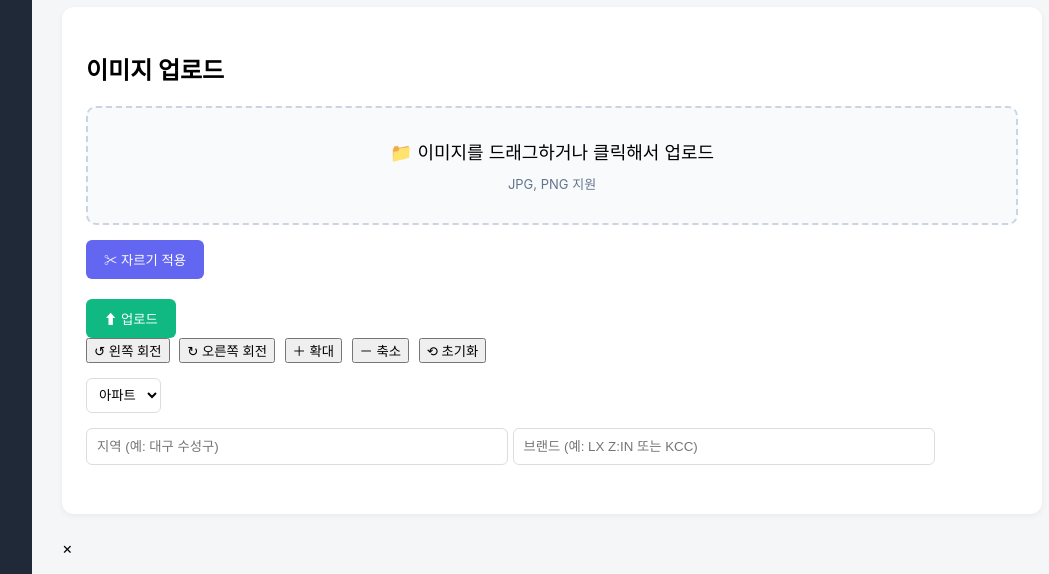
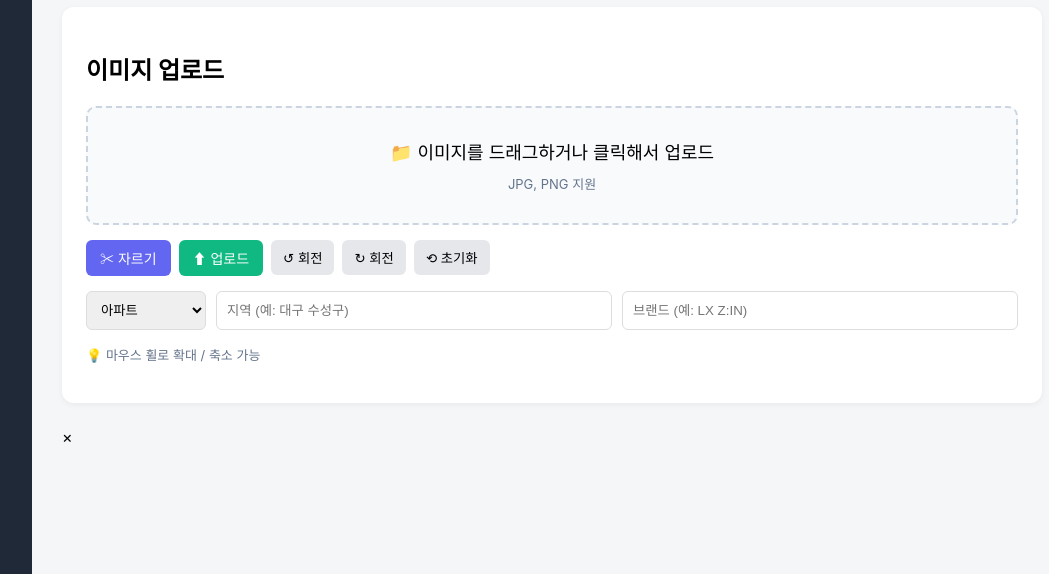
Before and after one commit to hhaening818/SASHI_COMPANY, a Flask app: page /admin_panel in a window 1280 px wide. Shown: the part 553-1127 px from the top of the page, without its empty margins (208-1257 px from the left). Run offline with Flask 3, Linux system fonts and the light colour scheme; the visitor is signed in with stand-in values (Sample User, id 1); data that the repository does not hold is empty; some libraries are stand-ins or nearby versions.

Commit message:
업로드

```diff
--- a/templates/admin.html
+++ b/templates/admin.html
@@ -194,7 +194,7 @@ style="display:none;">
 
 
 <!-- 미리보기 -->
-<div style="margin-bottom:10px;">
+<div style="margin-bottom:15px; text-align:center;">
 
 <div id="image-counter"
 style="
@@ -213,62 +213,105 @@ max-width:400px;
 display:none;
 border-radius:8px;
 box-shadow:0 4px 10px rgba(0,0,0,0.1);
+margin:auto;
 ">
 
 </div>
 
 
-<!-- 자르기 -->
+<!-- ===== 편집 버튼 그룹 ===== -->
+<div style="
+display:flex;
+flex-wrap:wrap;
+gap:8px;
+align-items:center;
+margin-bottom:15px;
+">
+
 <button type="button"
 onclick="cropImage()"
-style="background:#6366f1; color:white; padding:10px 18px; border:none; border-radius:6px;">
-✂ 자르기 적용
+style="
+background:#6366f1;
+color:white;
+border:none;
+padding:8px 14px;
+border-radius:6px;
+cursor:pointer;
+font-size:14px;
+">
+✂ 자르기
 </button>
 
-<br><br>
-
-<!-- 업로드 버튼 -->
 <button type="button"
 onclick="uploadCurrentImage()"
-style="background:#10b981; color:white; padding:10px 18px; border:none; border-radius:6px;">
+style="
+background:#10b981;
+color:white;
+border:none;
+padding:8px 14px;
+border-radius:6px;
+cursor:pointer;
+font-size:14px;
+">
 ⬆ 업로드
 </button>
 
-
-<br>
-<div style="margin-bottom:15px;">
-
-<button type="button" onclick="rotateLeft()" style="margin-right:5px;">
-↺ 왼쪽 회전
+<button type="button"
+onclick="rotateLeft()"
+style="
+background:#e5e7eb;
+border:none;
+padding:8px 12px;
+border-radius:6px;
+cursor:pointer;
+">
+↺ 회전
 </button>
 
-<button type="button" onclick="rotateRight()" style="margin-right:5px;">
-↻ 오른쪽 회전
+<button type="button"
+onclick="rotateRight()"
+style="
+background:#e5e7eb;
+border:none;
+padding:8px 12px;
+border-radius:6px;
+cursor:pointer;
+">
+↻ 회전
 </button>
 
-<button type="button" onclick="zoomIn()" style="margin-right:5px;">
-＋ 확대
-</button>
-
-<button type="button" onclick="zoomOut()" style="margin-right:5px;">
-－ 축소
-</button>
-
-<button type="button" onclick="resetCrop()" style="margin-right:5px;">
+<button type="button"
+onclick="resetCrop()"
+style="
+background:#e5e7eb;
+border:none;
+padding:8px 12px;
+border-radius:6px;
+cursor:pointer;
+">
 ⟲ 초기화
 </button>
 
 </div>
 
-<!-- 카테고리 -->
+
+<!-- ===== 이미지 정보 입력 ===== -->
+<div style="
+display:flex;
+flex-wrap:wrap;
+gap:10px;
+margin-bottom:15px;
+justify-content:center;
+">
+
 <select name="category"
 style="
-padding:8px;
+padding:10px;
 border-radius:6px;
 border:1px solid #ddd;
-background:white;
-margin-bottom:15px;
+min-width:120px;
 ">
+
 {% for category in categories %}
 <option value="{{ category }}">
 {% if category == "apartment" %}아파트
@@ -277,39 +320,43 @@ margin-bottom:15px;
 {% endif %}
 </option>
 {% endfor %}
+
 </select>
 
 
-<br>
-
-
-<!-- 지역 -->
 <input type="text"
 name="location"
 placeholder="지역 (예: 대구 수성구)"
 style="
-width:100%;
-max-width:400px;
 padding:10px;
 border-radius:6px;
 border:1px solid #ddd;
-margin-bottom:10px;
+flex:1;
+min-width:180px;
 ">
 
-<!-- 브랜드 -->
+
 <input type="text"
 name="brand"
-placeholder="브랜드 (예: LX Z:IN 또는 KCC)"
+placeholder="브랜드 (예: LX Z:IN)"
 style="
-width:100%;
-max-width:400px;
 padding:10px;
 border-radius:6px;
 border:1px solid #ddd;
+flex:1;
+min-width:180px;
+">
+
+</div>
+
+
+<div style="
+font-size:13px;
+color:#64748b;
 margin-bottom:10px;
 ">
-
-<br>
+💡 마우스 휠로 확대 / 축소 가능
+</div>
 
 <!-- 진행바 -->
 <div id="upload-progress"
@@ -687,22 +734,6 @@ function rotateRight(){
 
 }
 
-function zoomIn(){
-
-    if(!cropper) return;
-
-    cropper.zoom(0.1);
-
-}
-
-function zoomOut(){
-
-    if(!cropper) return;
-
-    cropper.zoom(-0.1);
-
-}
-
 function resetCrop(){
 
     if(!cropper) return;
```
